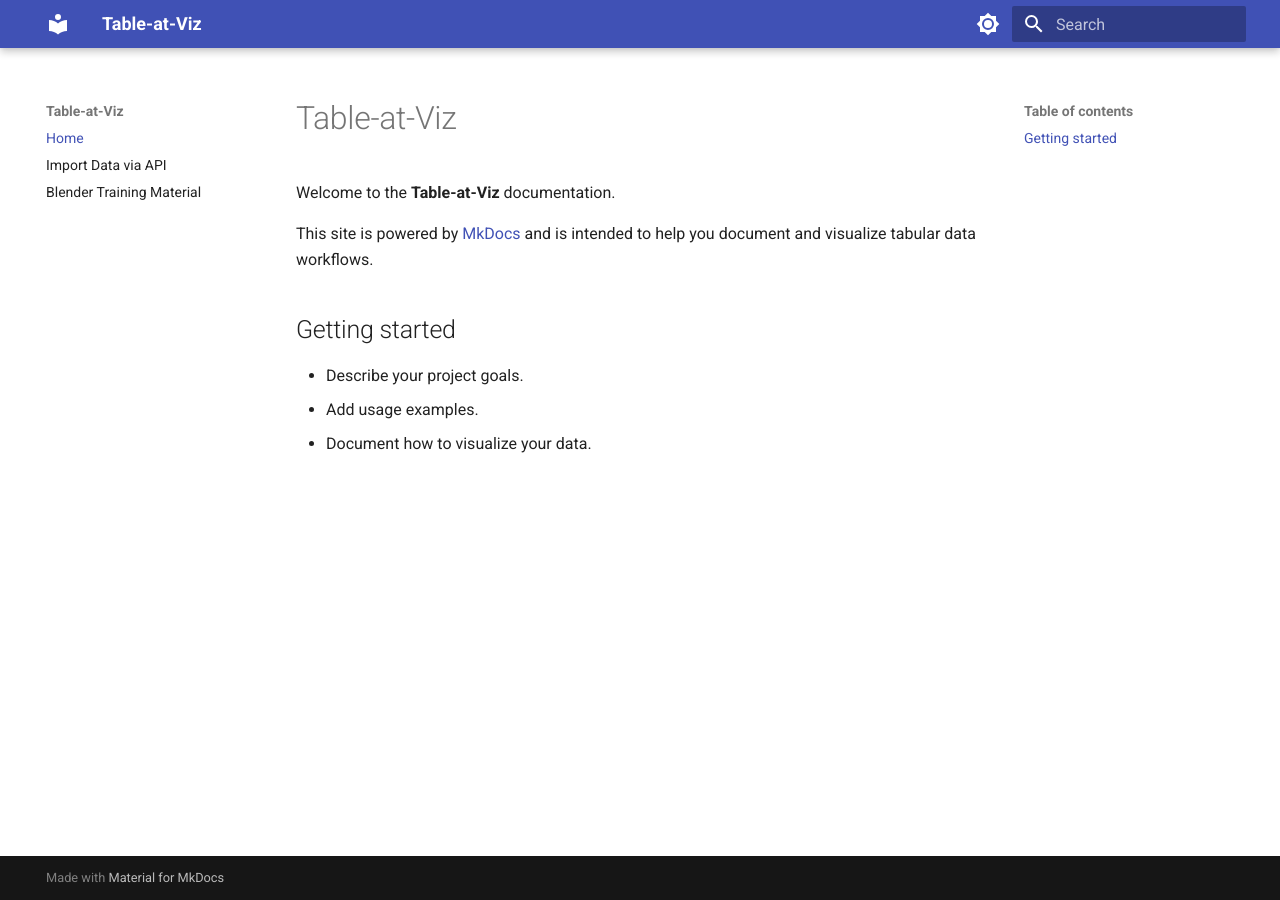
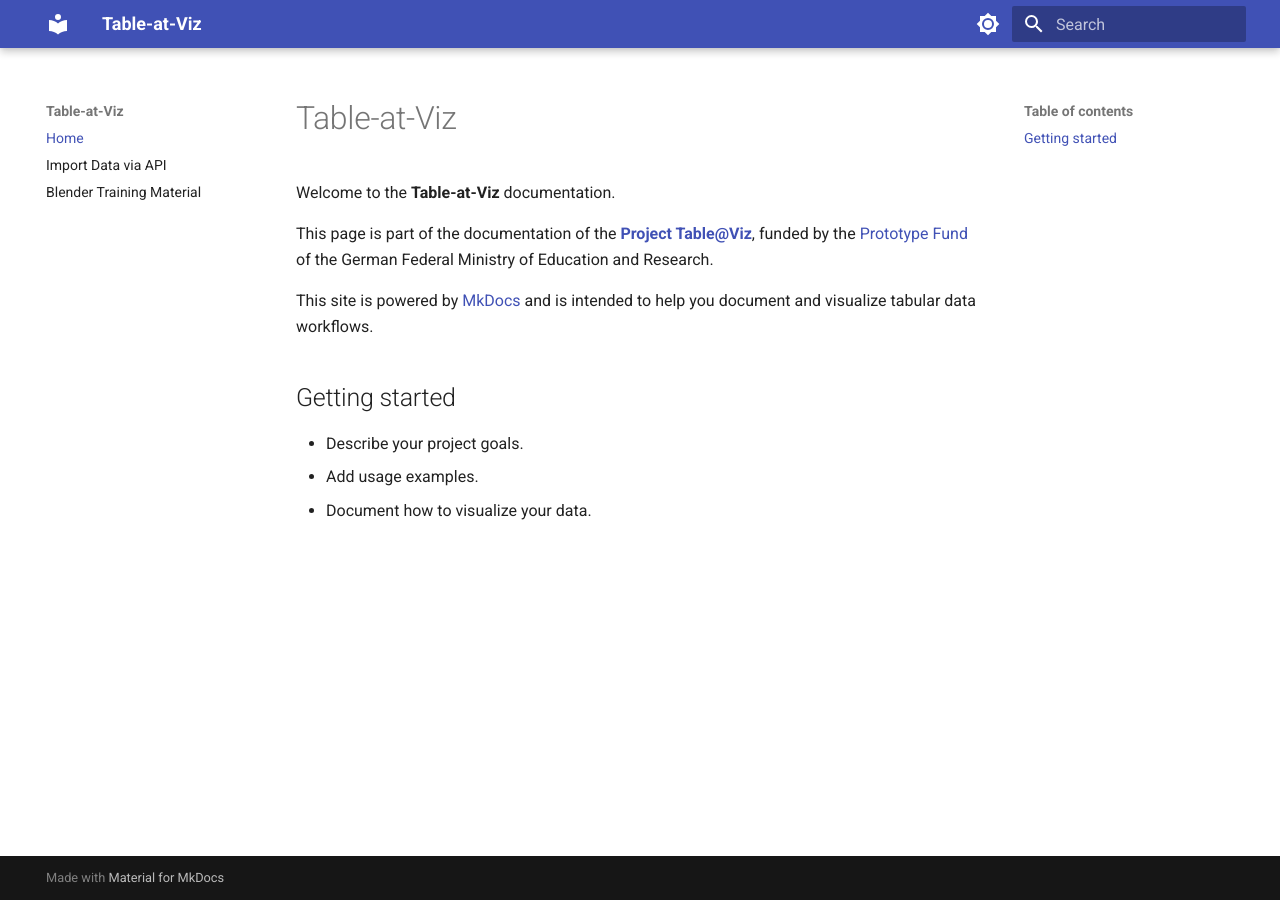
Before and after one commit to kolibril13/Table-at-Viz, an MkDocs documentation site: the page built from docs/index.md, in a window 1280 px wide. Built offline with MkDocs 1.6.1 and Material for MkDocs 9.7.7, drawn with Linux system fonts in a browser that asks for light colours.

Commit message:
funding note

```diff
--- a/docs/index.md
+++ b/docs/index.md
@@ -5,6 +5,8 @@ title: Table-at-Viz
 # Table-at-Viz
 
 Welcome to the **Table-at-Viz** documentation.
+
+This page is part of the documentation of the [**Project Table@Viz**](https://www.prototypefund.de/projects/table-viz), funded by the [Prototype Fund](https://www.prototypefund.de/) of the German Federal Ministry of Education and Research.
 
 
 This site is powered by [MkDocs](https://www.mkdocs.org/) and is intended to help you document and visualize tabular data workflows.
```
